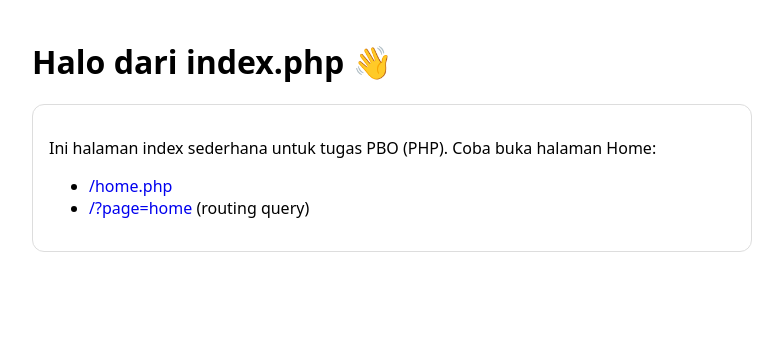
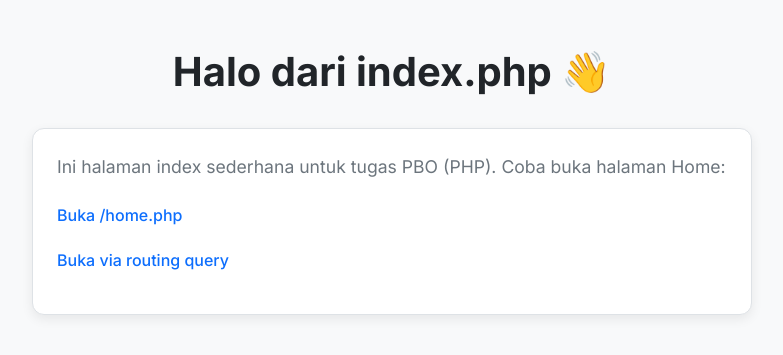
Before and after one commit to arifquuu/praktek-oop-php, a PHP site: page / in a window 1280 px wide. Shown: the top 355 px of the page, without its empty margins (248-1031 px from the left). Run offline with PHP 8.4, Linux system fonts and the light colour scheme.

Commit message:
Update index.php

```diff
--- a/index.php
+++ b/index.php
@@ -10,21 +10,132 @@ if ($page === 'home') {
 <html lang="id">
 <head>
   <meta charset="utf-8">
-  <title>Index PHP Sederhana</title>
+  <title>Halaman Utama Proyek PBO</title>
   <meta name="viewport" content="width=device-width, initial-scale=1">
+
+  <link rel="preconnect" href="https://fonts.googleapis.com">
+  <link rel="preconnect" href="https://fonts.gstatic.com" crossorigin>
+  <link href="https://fonts.googleapis.com/css2?family=Inter:wght@400;500;700&display=swap" rel="stylesheet">
+
   <style>
-    body{font-family:system-ui,Segoe UI,Arial,sans-serif;max-width:720px;margin:40px auto;padding:0 16px}
-    a{text-decoration:none}
-    .card{border:1px solid #ddd;border-radius:12px;padding:16px}
+    /* Variabel Warna untuk kemudahan kustomisasi */
+    :root {
+      --bg-color: #f8f9fa; /* Latar belakang halaman */
+      --card-bg: #ffffff; /* Latar belakang kartu */
+      --text-color: #212529; /* Warna teks utama */
+      --subtle-text: #6c757d; /* Warna teks sekunder */
+      --primary-color: #0d6efd; /* Warna utama untuk link dan aksen */
+      --border-color: #dee2e6; /* Warna border */
+      --shadow-color: rgba(0, 0, 0, 0.075); /* Warna bayangan */
+    }
+
+    /* Pengaturan Dasar Body */
+    body {
+      font-family: 'Inter', system-ui, -apple-system, Segoe UI, Arial, sans-serif;
+      background-color: var(--bg-color);
+      color: var(--text-color);
+      max-width: 720px;
+      margin: 40px auto;
+      padding: 0 16px;
+      line-height: 1.6;
+    }
+
+    /* Judul Utama */
+    h1 {
+      font-size: 2.5rem;
+      font-weight: 700;
+      color: var(--text-color);
+      text-align: center;
+      margin-bottom: 24px;
+    }
+
+    h1 .wave {
+      display: inline-block;
+      animation: wave-animation 2.5s infinite;
+      transform-origin: 70% 70%;
+    }
+
+    @keyframes wave-animation {
+        0% { transform: rotate( 0.0deg) }
+       10% { transform: rotate(14.0deg) }
+       20% { transform: rotate(-8.0deg) }
+       30% { transform: rotate(14.0deg) }
+       40% { transform: rotate(-4.0deg) }
+       50% { transform: rotate(10.0deg) }
+       60% { transform: rotate( 0.0deg) }
+      100% { transform: rotate( 0.0deg) }
+    }
+
+
+    /* Styling Kartu */
+    .card {
+      background-color: var(--card-bg);
+      border: 1px solid var(--border-color);
+      border-radius: 12px;
+      padding: 24px;
+      box-shadow: 0 4px 12px var(--shadow-color);
+      transition: box-shadow 0.3s ease-in-out, transform 0.3s ease-in-out;
+    }
+
+    .card:hover {
+      transform: translateY(-5px);
+      box-shadow: 0 8px 24px var(--shadow-color);
+    }
+
+    .card p {
+      color: var(--subtle-text);
+      font-size: 1.1rem;
+      margin-top: 0;
+    }
+
+    /* Styling Daftar Link */
+    ul {
+      list-style: none;
+      padding: 0;
+      margin: 16px 0 0 0;
+    }
+
+    li {
+      margin-bottom: 12px;
+    }
+
+    /* Styling Link */
+    a {
+      color: var(--primary-color);
+      text-decoration: none;
+      font-weight: 500;
+      position: relative;
+      display: inline-block;
+      padding: 4px 0;
+    }
+
+    a::after {
+      content: '';
+      position: absolute;
+      width: 100%;
+      transform: scaleX(0);
+      height: 2px;
+      bottom: 0;
+      left: 0;
+      background-color: var(--primary-color);
+      transform-origin: bottom right;
+      transition: transform 0.25s ease-out;
+    }
+
+    a:hover::after {
+      transform: scaleX(1);
+      transform-origin: bottom left;
+    }
+
   </style>
 </head>
 <body>
-  <h1>Halo dari index.php 👋</h1>
+  <h1>Halo dari index.php <span class="wave">👋</span></h1>
   <div class="card">
     <p>Ini halaman index sederhana untuk tugas PBO (PHP). Coba buka halaman Home:</p>
     <ul>
-      <li><a href="/home.php">/home.php</a></li>
-      <li><a href="/?page=home">/?page=home</a> (routing query)</li>
+      <li><a href="/home.php">Buka /home.php</a></li>
+      <li><a href="/?page=home">Buka via routing query</a></li>
     </ul>
   </div>
 </body>
```
